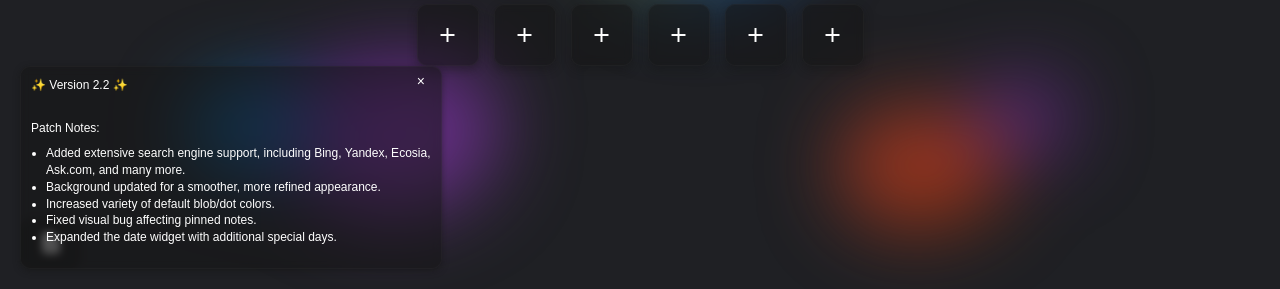
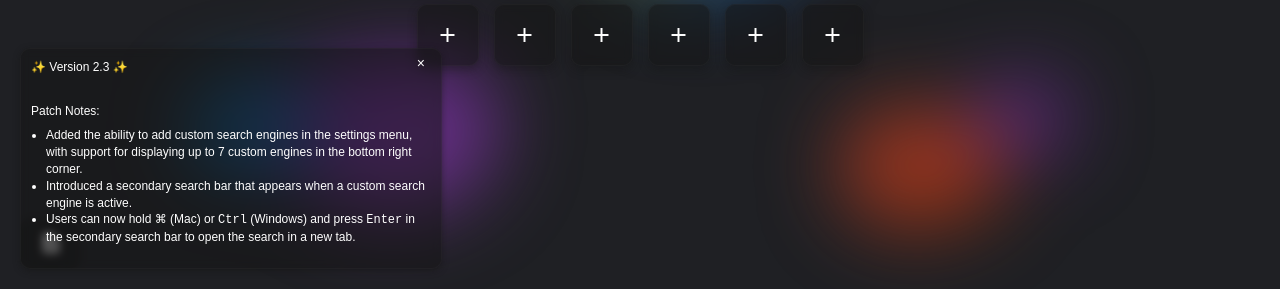
Before and after one commit to Migrim/Firefox-Startpage, a browser extension: page index.html in a window 1280 px wide. Shown: the part 511-800 px from the top of the page. Drawn offline with Linux system fonts and the light colour scheme.

Commit message:
Patch notes

```diff
--- a/index.html
+++ b/index.html
@@ -226,14 +226,12 @@
     <div id="emoji-selector-container"></div>
 
     <div class="notification" id="version-notification">
-        <span class="version-title">✨ Version 2.2 ✨</span><br>
+        <span class="version-title">✨ Version 2.3 ✨</span><br>
         <span>Patch Notes:
             <ul>
-                <li>Added extensive search engine support, including Bing, Yandex, Ecosia, Ask.com, and many more.</li>
-                <li>Background updated for a smoother, more refined appearance.</li>
-                <li>Increased variety of default blob/dot colors.</li>
-                <li>Fixed visual bug affecting pinned notes.</li>
-                <li>Expanded the date widget with additional special days.</li>
+                <li>Added the ability to add custom search engines in the settings menu, with support for displaying up to 7 custom engines in the bottom right corner.</li>
+                <li>Introduced a secondary search bar that appears when a custom search engine is active.</li>
+                <li>Users can now hold <kbd>⌘</kbd> (Mac) or <kbd>Ctrl</kbd> (Windows) and press <kbd>Enter</kbd> in the secondary search bar to open the search in a new tab.</li>
             </ul>
         </span>
         <button id="close-notification">×</button>
```
